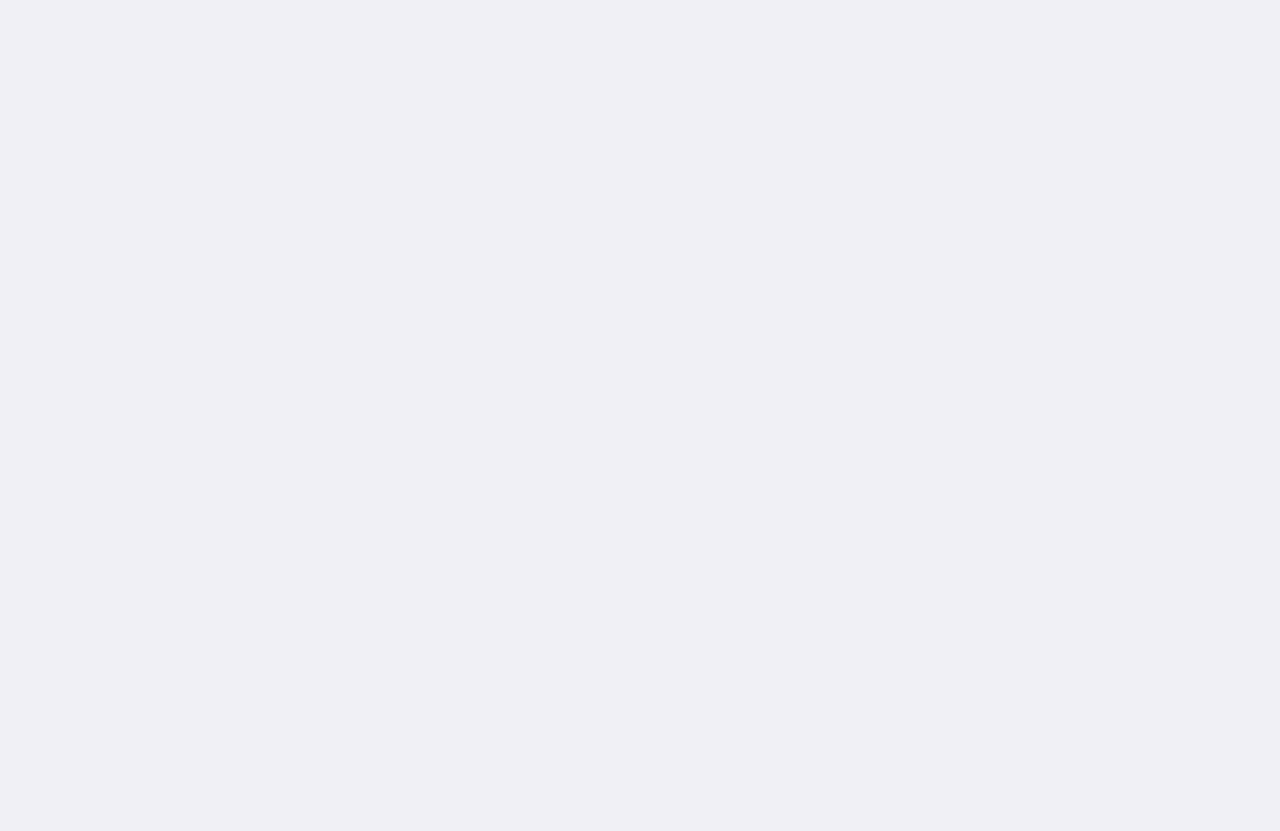
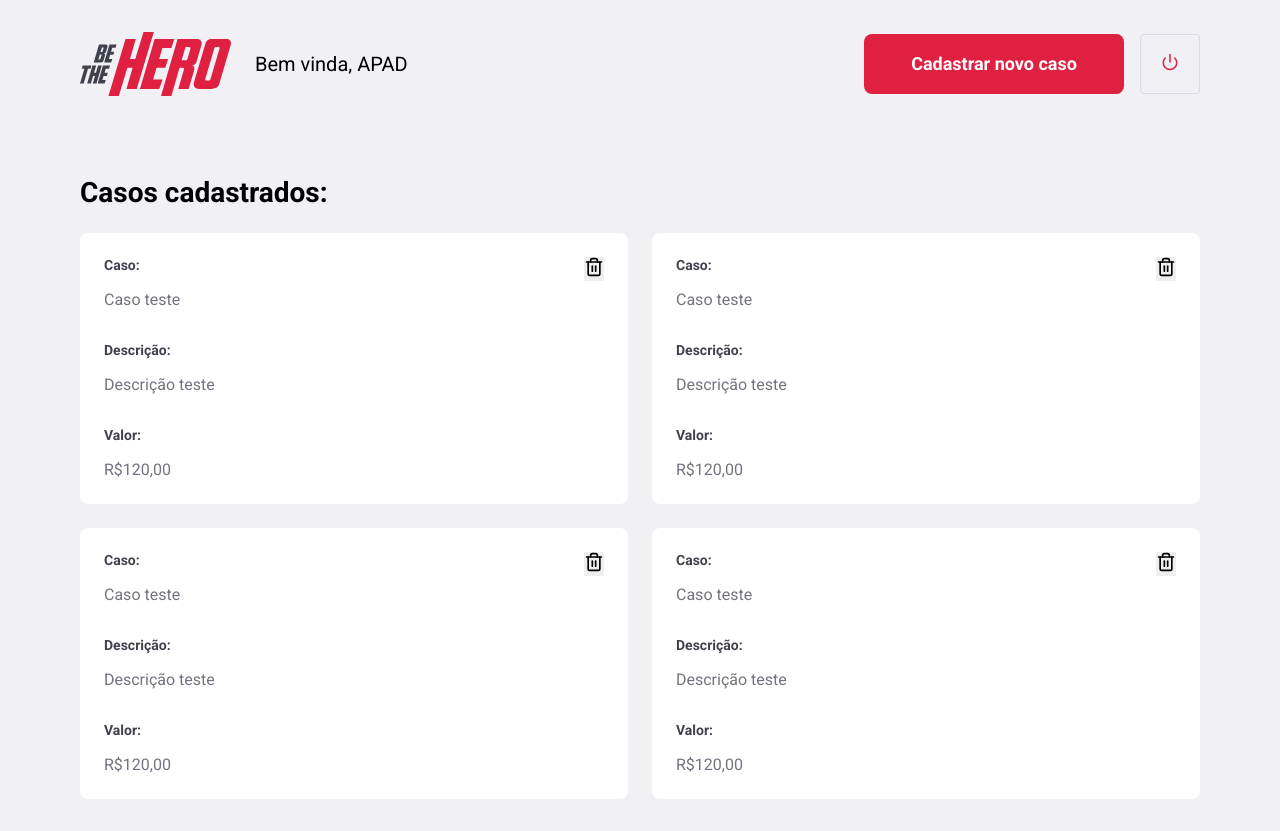
Before and after one commit to vinaud/SemanaOmnistack, a React (Create React App) app in the folder frontend/: page /profile in a window 1280 px wide. Before the commit the page ends 800 px from the top, so only its background shows below. Built offline with nearby package versions, Linux system fonts and the light colour scheme.

Commit message:
Layout da pagina de listagem de casos

```diff
--- a/frontend/src/pages/Logon/styles.css
+++ b/frontend/src/pages/Logon/styles.css
@@ -6,7 +6,7 @@
 
     display: flex;
     align-items: center;
-    justify-content: center;
+    justify-content: space-between;
 
 }
 
--- /dev/null
+++ b/frontend/src/pages/Profile/index.js
@@ -0,0 +1,75 @@
+import React from 'react';
+import logoImg from '../../assets/logo.svg';
+import {Link} from 'react-router-dom';
+import {FiPower, FiTrash2} from 'react-icons/fi';
+import './styles.css';
+
+
+export default function Profile()
+{
+    return(
+    <div className = "profile-container">
+        <header>
+        <img src={logoImg} alt="Be the Hero" />
+        <span>Bem vinda, APAD</span>
+        <Link className="button" to='/incidents/new'>Cadastrar novo caso</Link>
+        <button type="button"><FiPower size = {18} color="#e02041"/></button>
+        </header>
+
+        <h1>Casos cadastrados: </h1>
+        <ul>
+            <li>
+                <strong>Caso:</strong>
+                <p>Caso teste</p>
+
+                <strong>Descrição:</strong>
+                <p>Descrição teste</p>
+
+                <strong>Valor:</strong>
+                <p>R$120,00</p>
+
+                <button type="button"><FiTrash2 size={20} color="#a8aa8b3"/></button>
+            </li>
+
+            <li>
+                <strong>Caso:</strong>
+                <p>Caso teste</p>
+
+                <strong>Descrição:</strong>
+                <p>Descrição teste</p>
+
+                <strong>Valor:</strong>
+                <p>R$120,00</p>
+
+                <button type="button"><FiTrash2 size={20} color="#a8aa8b3"/></button>
+            </li>
+
+            <li>
+                <strong>Caso:</strong>
+                <p>Caso teste</p>
+
+                <strong>Descrição:</strong>
+                <p>Descrição teste</p>
+
+                <strong>Valor:</strong>
+                <p>R$120,00</p>
+
+                <button type="button"><FiTrash2 size={20} color="#a8aa8b3"/></button>
+            </li>
+
+            <li>
+                <strong>Caso:</strong>
+                <p>Caso teste</p>
+
+                <strong>Descrição:</strong>
+                <p>Descrição teste</p>
+
+                <strong>Valor:</strong>
+                <p>R$120,00</p>
+
+                <button type="button"><FiTrash2 size={20} color="#a8aa8b3"/></button>
+            </li>
+        </ul>
+    </div>
+    );
+}
--- /dev/null
+++ b/frontend/src/pages/Profile/styles.css
@@ -0,0 +1,86 @@
+.profile-container{
+    width: 100%;
+    max-width: 1180px;
+    padding: 0 30px;
+    margin: 32px auto;
+}
+
+.profile-container header{
+   display: flex;
+   align-items: center;
+}
+
+.profile-container header span{
+    font-size: 20px;
+    margin-left: 24px;
+}
+
+.profile-container header img{
+    height: 64px;
+}
+
+.profile-container header a{
+    width: 260px;
+    margin-left: auto;
+    margin-top: 0;
+}
+
+.profile-container header button{
+    height: 60px;
+    width: 60px;
+    border-radius: 4px;
+    border: 1px solid #dcdce6;
+    background: transparent;
+    margin-left: 16px;
+    transition: border-color 0.2s;
+}
+
+.profile-container header button:hover{
+    border-color: #999
+}
+
+.profile-container  h1{
+    margin-top: 80px;
+    margin-bottom: 24px;
+}
+
+.profile-container  ul{
+    display:grid;
+    grid-template-columns: 1fr 1fr;
+    grid-gap: 24px;
+    list-style: none;
+}
+
+.profile-container  ul li{
+    background: #FFF;
+    padding: 24px;
+    border-radius: 8px;
+    position: relative;
+}
+
+.profile-container  ul li button{
+   position: absolute;
+   right: 24px;
+   top: 24px;
+   border: 0;
+}
+
+.profile-container  ul li button:hover{
+   opacity: 0.8
+ }
+
+ .profile-container  ul li strong{
+    display: block;
+    margin-bottom: 16px;
+    color: #41414d;
+}
+
+.profile-container  ul li p + strong{
+    margin-top: 32px;
+}
+
+.profile-container  ul li p{
+    color: #737380;
+    line-height: 21px;
+    font-size: 16px;
+}
--- a/frontend/src/routes.js
+++ b/frontend/src/routes.js
@@ -3,6 +3,7 @@
 
 import Logon from'./pages/Logon';
 import Register from'./pages/Register';
+import Profile from'./pages/Profile';
 
 export default function Routes() {
     return (
@@ -10,6 +11,7 @@
             <Switch>
                 <Route path="/" exact component={Logon} />
                 <Route path="/register" component={Register} />
+                <Route path="/profile" component={Profile} />
             </Switch>
         </BrowserRouter>
     );
```
